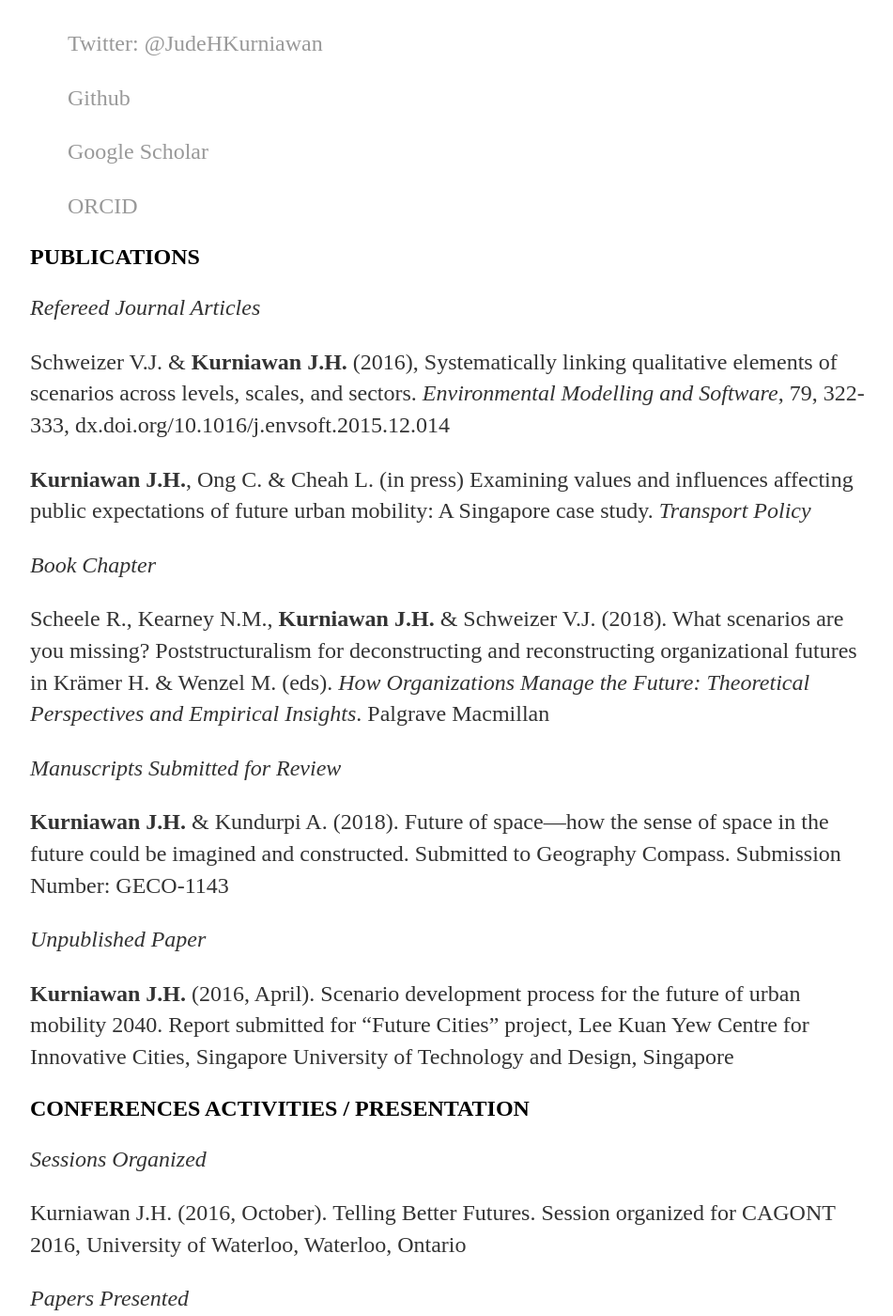
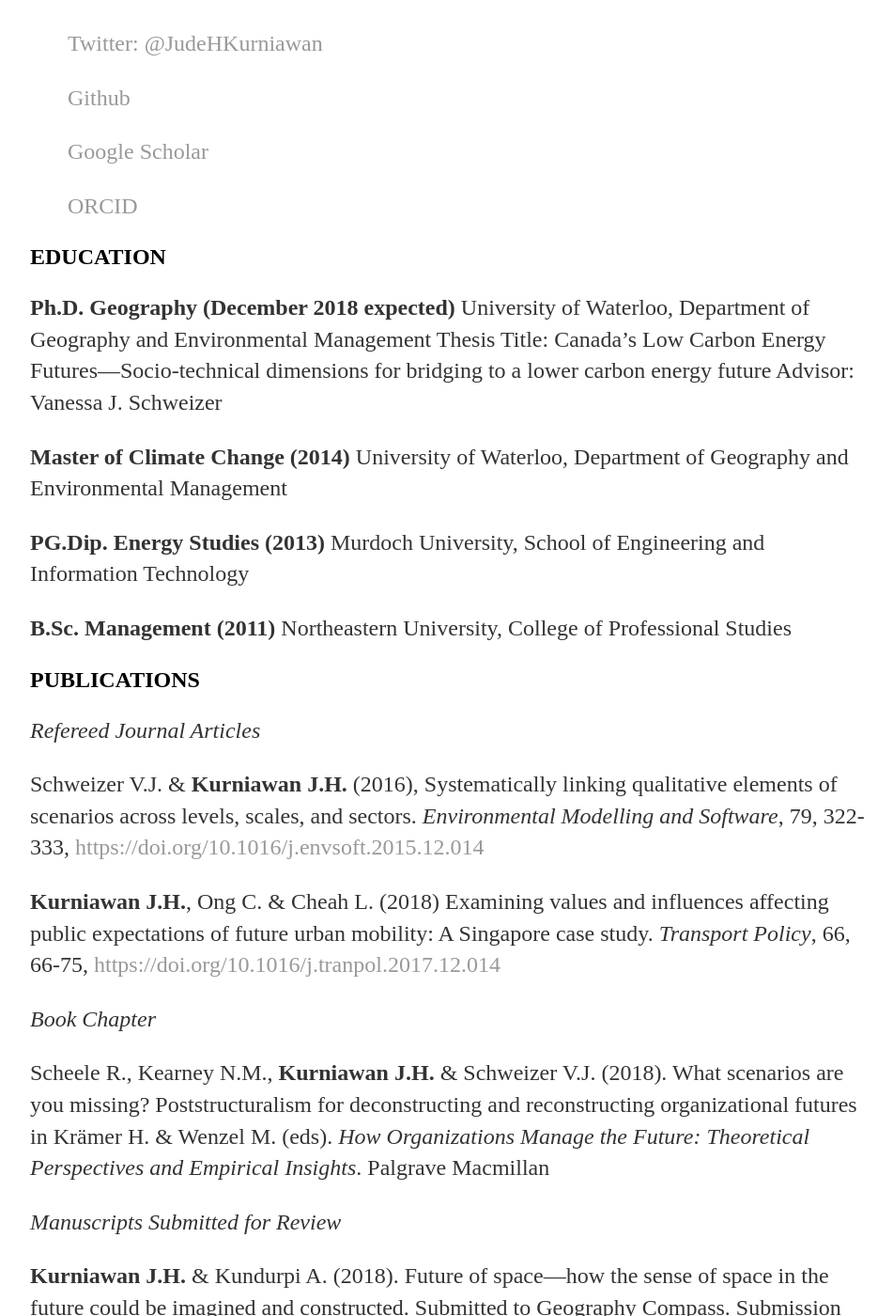
Before and after one commit to judekurn/judekurn.github.io, a Jekyll site: the page built from docs/cv.md, in a window 1280 px wide and 1400 px high, scrolled down 225 px. Shown: the whole window at 94% size, without its empty margins (160-1111 px from the left). Built offline with Jekyll 4.4.1, drawn with Linux system fonts in a browser that asks for light colours; our own code applies the rules of GitHub Pages for plain Markdown files; some of the changed text lies outside the part shown.

Commit message:
Update cv.md

```diff
--- a/docs/cv.md
+++ b/docs/cv.md
@@ -10,12 +10,31 @@
 
 >[ORCID](https://orcid.org/0000-0001-5774-5845)
 
+## EDUCATION
+**Ph.D. Geography (December 2018 expected)**
+University of Waterloo, Department of Geography and Environmental Management
+Thesis Title: Canada’s Low Carbon Energy Futures—Socio-technical dimensions for bridging to a lower carbon energy future
+Advisor: Vanessa J. Schweizer
+
+
+**Master of Climate Change (2014)**
+University of Waterloo, Department of Geography and Environmental Management
+
+
+**PG.Dip. Energy Studies (2013)**
+Murdoch University, School of Engineering and Information Technology
+
+
+**B.Sc. Management (2011)**
+Northeastern University, College of Professional Studies
+
+
 ## PUBLICATIONS
 *Refereed Journal Articles*
 
-Schweizer V.J. & **Kurniawan J.H.** (2016), Systematically linking qualitative elements of scenarios across levels, scales, and sectors. *Environmental Modelling and Software*, 79, 322-333, dx.doi.org/10.1016/j.envsoft.2015.12.014
+Schweizer V.J. & **Kurniawan J.H.** (2016), Systematically linking qualitative elements of scenarios across levels, scales, and sectors. *Environmental Modelling and Software*, 79, 322-333, [https://doi.org/10.1016/j.envsoft.2015.12.014](https://doi.org/10.1016/j.envsoft.2015.12.014)
 
-**Kurniawan J.H.**, Ong C. & Cheah L. (in press) Examining values and influences affecting public expectations of future urban mobility: A Singapore case study. *Transport Policy*
+**Kurniawan J.H.**, Ong C. & Cheah L. (2018) Examining values and influences affecting public expectations of future urban mobility: A Singapore case study. *Transport Policy*, 66, 66-75, [https://doi.org/10.1016/j.tranpol.2017.12.014](https://doi.org/10.1016/j.tranpol.2017.12.014)
 
 *Book Chapter*
 
@@ -27,7 +46,7 @@
 
 *Unpublished Paper*
 
-**Kurniawan J.H.** (2016, April). Scenario development process for the future of urban mobility 2040. Report submitted for “Future Cities” project, Lee Kuan Yew Centre for Innovative Cities, Singapore University of Technology and Design, Singapore
+**Kurniawan J.H.** (2016, April). [Scenario development process for the future of urban mobility 2040.](https://www.researchgate.net/publication/301512612_Scenario_development_process_for_the_Future_of_Urban_Mobility_2040) Report submitted for “Future Cities” project, Lee Kuan Yew Centre for Innovative Cities, Singapore University of Technology and Design, Singapore
 
 ## CONFERENCES ACTIVITIES / PRESENTATION
 *Sessions Organized*
@@ -35,6 +54,7 @@
 Kurniawan J.H. (2016, October). Telling Better Futures. Session organized for CAGONT 2016, University of Waterloo, Waterloo, Ontario
 
 *Papers Presented*
+**Kurniawan J.H.** (2018, April). Discovering alternative scenarios for sustainable urban transport. Paper accepted for presentation at the 48th Annual Conference of the Urban Affairs Association. Toronto, Ontario
 
 **Kurniawan J.H.** & Schweizer V.J. (2017, November). Local interpretation of the shared socioeconomic pathways. Fifth Annual Decision Making under Deep Uncertainty Workshop, Society for DMDU, University of Oxford, UK
 
@@ -50,6 +70,19 @@
 
 **Kurniawan J.H.** (2017, September). Constructing Canada’s energy futures using linked cross-impact balance analysis. Geothermal Symposium 2017, Waterloo Institute for Sustainable Energy, University of Waterloo, Ontario
 
-*Future Conferences*
+## SERVICE TO PROFESSION
 
-**Kurniawan J.H.** (2018, April). Discovering alternative scenarios for sustainable urban transport. Paper accepted for presentation at the 48th Annual Conference of the Urban Affairs Association. Toronto, Ontario
+Reviewer for Journals (2017 – Present)
+•	Climatic Change
+
+Participant, Alternative Urban Futures Working Group, UGEC Project (2017)
+•	Collaborated to develop a scalable AUF framework and scenario generation toolbox for a proposal call (Belmont Forum) for an international research collaboration.
+
+Research intern, the Millennium Project (2015-6)
+•	Reviewed and edited Futures Research Methodologies and performed environmental scanning on Climate Change and Sustainable Development for State of the Future 2015/6
+
+Professional memberships / affiliations
+•	Waterloo Institute for Complexity and Innovation (Student Member), since 2015
+•	Canadian Association of Geographers (Student Member), since 2014
+•	Society for Risk Analysis (Student Member), since 2016
+•	Society for Decision Making Under Deep Uncertainty (Member), since 2016
```
